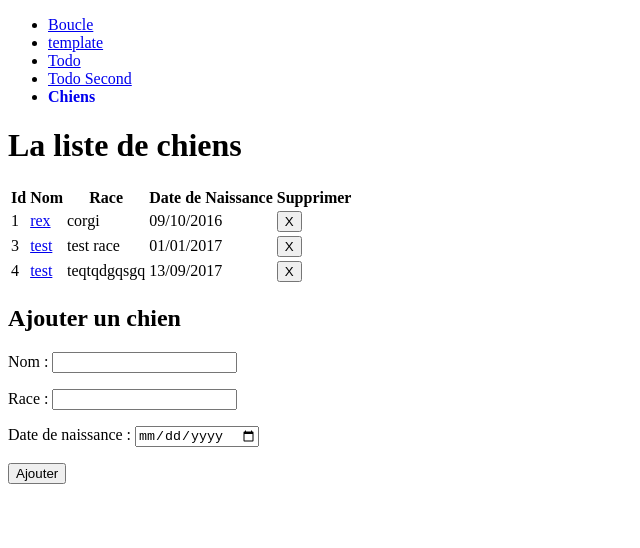
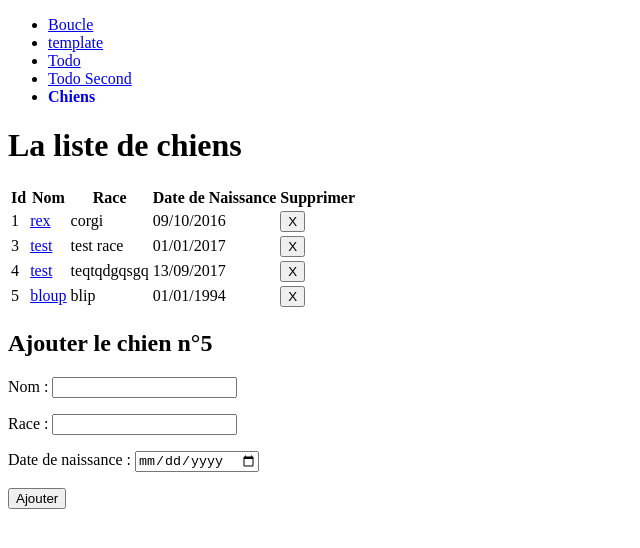
Before and after one commit to simplon-lyon/promo3-ng-learning, an Angular app: page /chiens in a window 1280 px wide. Shown: the top 548 px of the page, without its empty margins (0-640 px from the left). Built offline with nearby package versions, Linux system fonts and the light colour scheme; data requests are answered from the project's data file.

Commit message:
added component communications and comments

```diff
--- a/db.json
+++ b/db.json
@@ -46,6 +46,12 @@
       "race": "teqtqdgqsgq",
       "dateNaissance": "2017-09-13",
       "id": 4
+    },
+    {
+      "nom": "bloup",
+      "race": "blip",
+      "dateNaissance": "1994-01-01",
+      "id": 5
     }
   ]
 }
--- a/src/app/liste-chien/ajout-chien/ajout-chien.component.html
+++ b/src/app/liste-chien/ajout-chien/ajout-chien.component.html
@@ -1,3 +1,20 @@
-<p>
-  ajout-chien works!
-</p>
+
+
+<section>
+    <h2>Ajouter le chien n°{{numeroChien}}</h2>
+    <p>
+      <label>Nom : </label>
+      <input type="text" [(ngModel)]="nouveauChien.nom" />
+    </p>
+    <p>
+        <label>Race : </label>
+      <input type="text" [(ngModel)]="nouveauChien.race" />
+    </p>
+    <p>
+        <label>Date de naissance : </label>
+      <input type="date" [(ngModel)]="nouveauChien.dateNaissance" />
+    </p>
+    <p>
+      <button (click)="ajouter()">Ajouter</button>
+    </p>
+  </section>
--- a/src/app/liste-chien/ajout-chien/ajout-chien.component.ts
+++ b/src/app/liste-chien/ajout-chien/ajout-chien.component.ts
@@ -1,4 +1,5 @@
-import { Component, OnInit } from '@angular/core';
+import { Component, OnInit, Input, Output, EventEmitter } from '@angular/core';
+import { Chien } from '../../shared/chien';
 
 @Component({
   selector: 'app-ajout-chien',
@@ -6,10 +7,47 @@ import { Component, OnInit } from '@angular/core';
   styleUrls: ['./ajout-chien.component.css']
 })
 export class AjoutChienComponent implements OnInit {
+  nouveauChien:Chien;
+  /**
+   * Le @Input() dit au component que LA variable juste
+   * en dessous vient de l'extérieur du component. Il
+   * rend disponible sur la balise component (<app-ajout-chien>)
+   * un attribut du même nom que la variable décorée
+   */
+  @Input()
+  numeroChien:number = 0;
+  /**
+   * le @Output() rend disponible sur la balise du component
+   * un event du même nom que la variable décorée par
+   * le output (ou alors du même nom que la valeur mise
+   * dans le output, comme ici "onAdd").
+   * Le @Output() doit forcément décoré un EventEmitter,
+   * qui est un objet angular qui permettra d'émettre
+   * des évènements quand on le souhaite depuis ce
+   * component.
+   */
+  @Output("onAdd")
+  eventAjout:EventEmitter<Chien> = new EventEmitter();
 
-  constructor() { }
+  constructor() {
+    this.nouveauChien = {
+      nom:'',
+      race: '',
+      dateNaissance: null
+    };
+  }
 
   ngOnInit() {
   }
 
+  ajouter() {
+    /*
+    Au moment où on déclenche la méthode ajouter dans
+    le component ajout-chien, on émet notre eventAjout
+    avec le chien en paramètre, et celui ci pourra
+    être récupéré par le parent, quel qu'il soit
+    */
+    this.eventAjout.emit(this.nouveauChien);
+  }
+
 }
--- a/src/app/liste-chien/liste-chien.component.html
+++ b/src/app/liste-chien/liste-chien.component.html
@@ -28,24 +28,14 @@
   </tbody>
 
 </table>
-
-
-
-<section>
-  <h2>Ajouter un chien</h2>
-  <p>
-    <label>Nom : </label>
-    <input type="text" [(ngModel)]="nouveauChien.nom" />
-  </p>
-  <p>
-      <label>Race : </label>
-    <input type="text" [(ngModel)]="nouveauChien.race" />
-  </p>
-  <p>
-      <label>Date de naissance : </label>
-    <input type="date" [(ngModel)]="nouveauChien.dateNaissance" />
-  </p>
-  <p>
-    <button (click)="ajouter()">Ajouter</button>
-  </p>
-</section>
+<!-- Ici, on dit à notre component ajout-chien qu'il
+aura comme valeur de sa variable numeroChien la taille
+de la liste de chien qu'on a actuellement dans le
+component liste-chien + 1
+On lui dit ensuite que lorsque l'event onAdd du component
+ajout-chien sera déclenché, alors on déclenchera la
+méthode ajouter() du component liste-chien en lui
+fournissant en argument $event qui correspond la valeur
+fournie dans le emit() du onAdd du ajout-chien -->
+<app-ajout-chien [numeroChien]="listeChien.length + 1"
+                  (onAdd)="ajouter($event)"></app-ajout-chien>
--- a/src/app/liste-chien/liste-chien.component.ts
+++ b/src/app/liste-chien/liste-chien.component.ts
@@ -8,13 +8,8 @@ import { ChienService } from '../shared/chien/chien.service';
   styleUrls: ['./liste-chien.component.css']
 })
 export class ListeChienComponent implements OnInit {
-  listeChien:Chien[];
-  //Ne pas oublier d'initialiser le chien du formulaire
-  nouveauChien:Chien={
-    nom:'',
-    race:'',
-    dateNaissance:null
-  };
+  listeChien:Chien[] = [];
+
 
   constructor(private chienService:ChienService) { }
 
@@ -23,8 +18,8 @@ export class ListeChienComponent implements OnInit {
     .then((chiens) => this.listeChien = chiens);
   }
 
-  ajouter() {
-    this.chienService.add(this.nouveauChien)
+  ajouter(chien:Chien) {
+    this.chienService.add(chien)
     .then((chien) => this.listeChien.push(chien));
   }
 
```
